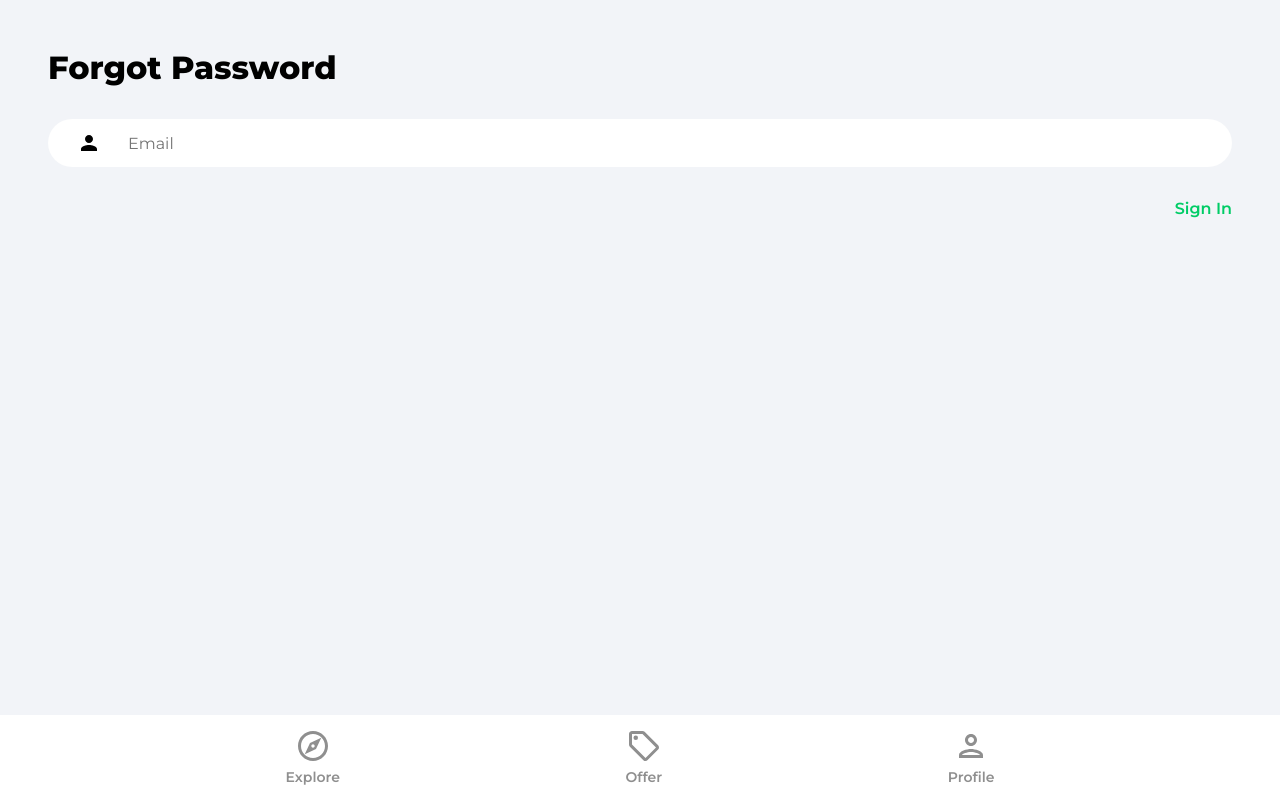
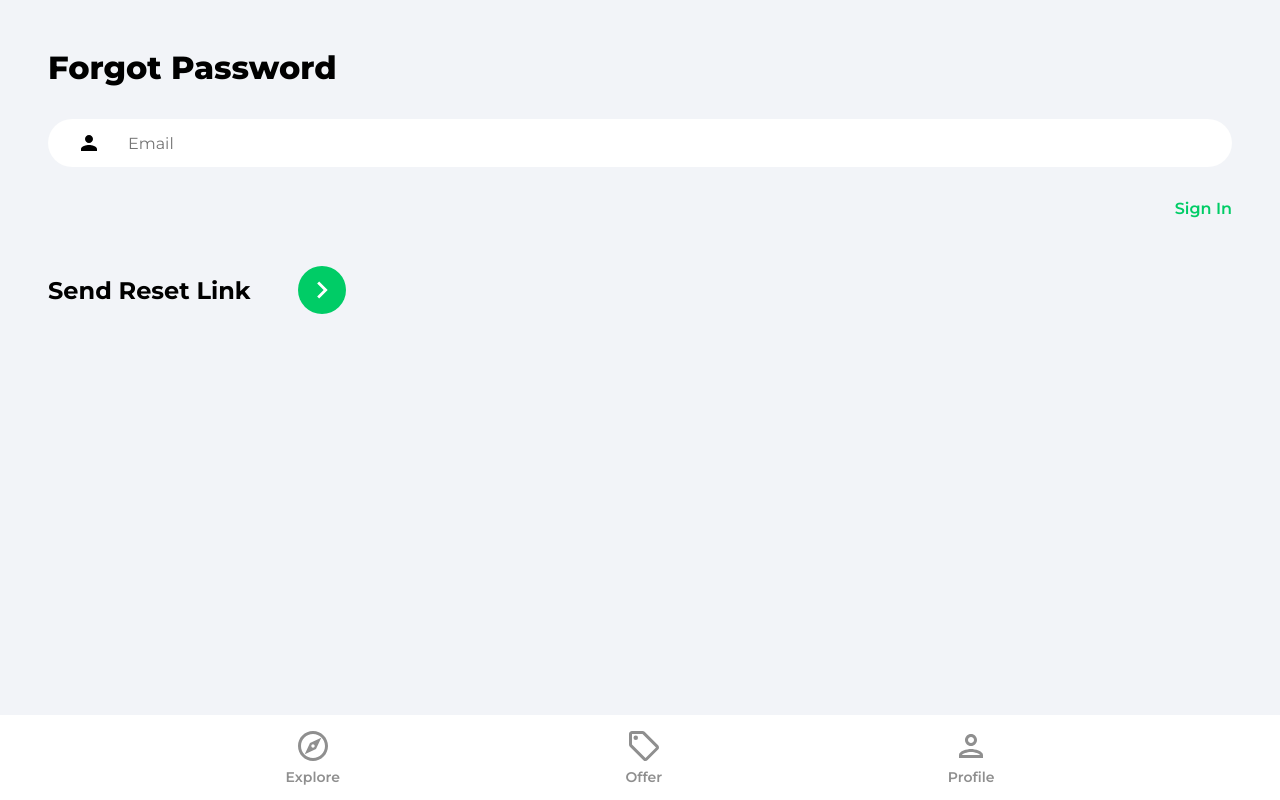
Before and after one commit to one2code/house_marketplace, a React (Create React App) app: page /forgot-password in a window 1280 px wide. Built offline with nearby package versions, Linux system fonts and the light colour scheme.

Commit message:
Added password reset functionality via Firebase

```diff
--- a/src/pages/ForgotPassword.jsx
+++ b/src/pages/ForgotPassword.jsx
@@ -11,9 +11,16 @@ function ForgotPassword() {
 
   }
 
-  const onSubmit = e => {
+  const onSubmit = async (e) => {
     e.preventDefault()
-  }
+    try {
+     const auth = getAuth()
+     await sendPasswordResetEmail(auth, email)
+     toast.success('Email was sent')
+    } catch (error) {
+      toast.error('Unable to send reset email, please try again')
+    }}
+
     return (
       <div className="pageContainer">
         <header>
@@ -23,6 +30,14 @@ function ForgotPassword() {
           <form onSubmit={onSubmit}>
             <input type="email" className="emailInput" placeholder='Email' id='email' value={email} onChange={onChange} />
             <Link className='forgotPasswordLink' to='/sign-in'>Sign In</Link>
+            <div className="signInBar">
+              <div className="signInText">
+                Send Reset Link
+              </div>
+              <button className="signInButton">
+                <ArrowRightIcon fill='#ffffff' width='34px' height='34px'/>
+              </button>
+            </div>
           </form>
         </main>
       </div>
```
